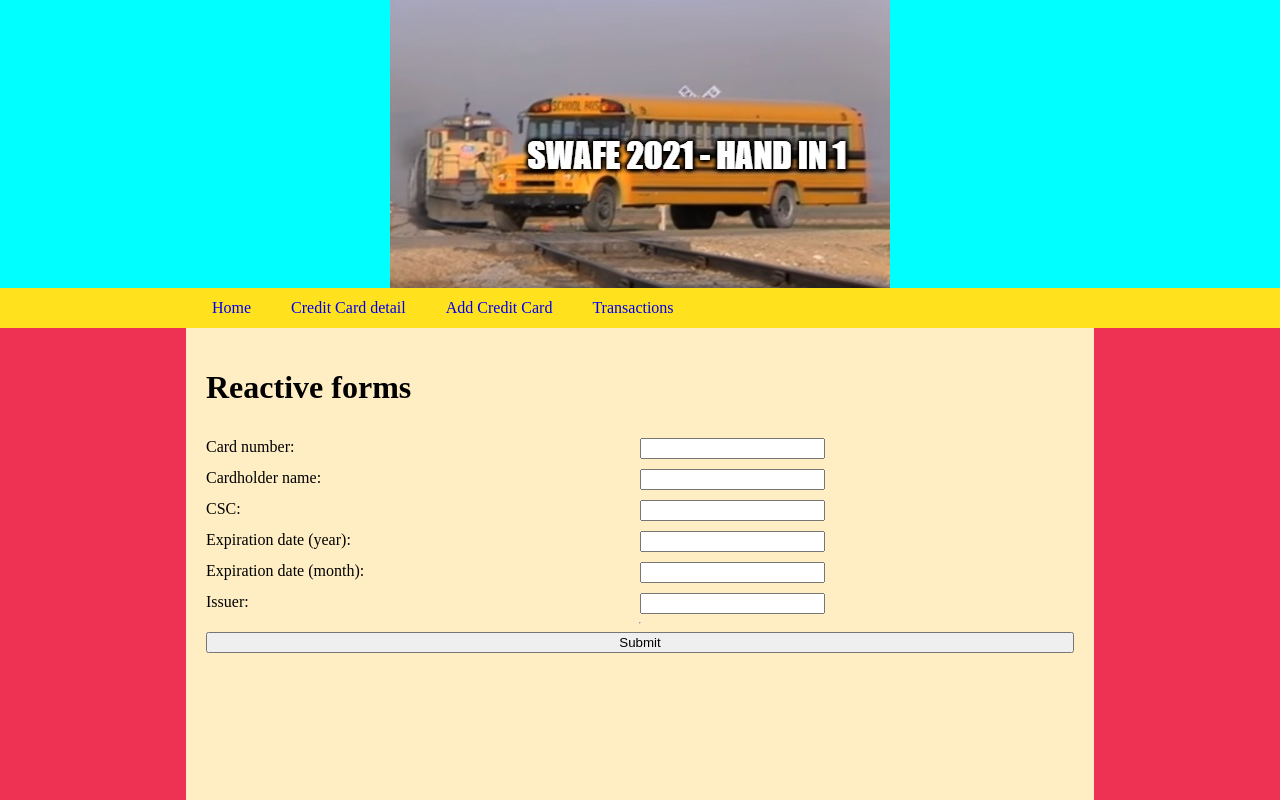
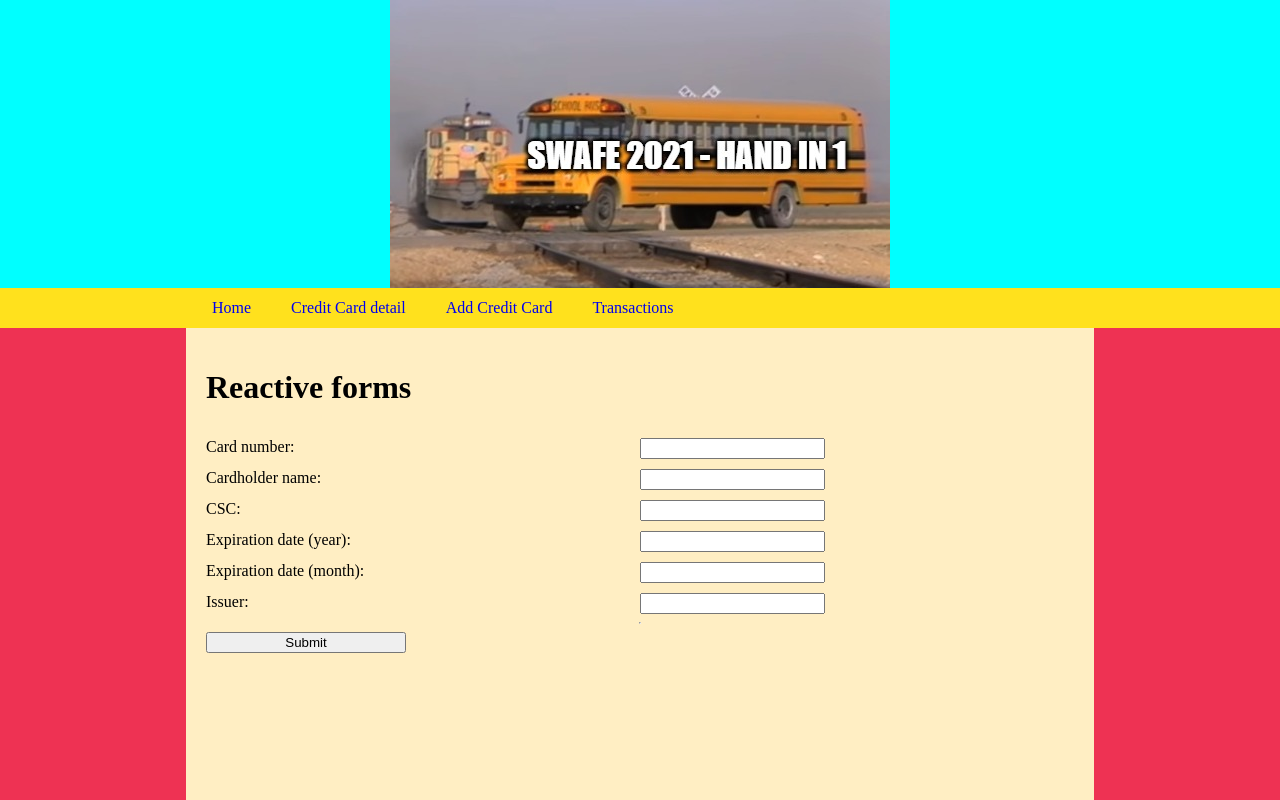
Before and after one commit to Solguden/SWAFE1, an Angular app in the folder Swafe1/: page /credit-card in a window 1280 px wide. Shown: the top 800 px of the page. Built offline with nearby package versions, Linux system fonts and the light colour scheme; no server answers.

Commit message:
gaming button

```diff
--- a/Swafe1/src/app/modules/credit-card/components/credit-card-add/credit-card-add.component.css
+++ b/Swafe1/src/app/modules/credit-card/components/credit-card-add/credit-card-add.component.css
@@ -15,3 +15,13 @@
 .item-wrapper{
     width: 45%;
 }
+
+.button-wrapper{
+    display: flex;
+    flex-direction: row;
+    justify-content: center;
+}
+
+button{
+    width: 200px;
+}
```
